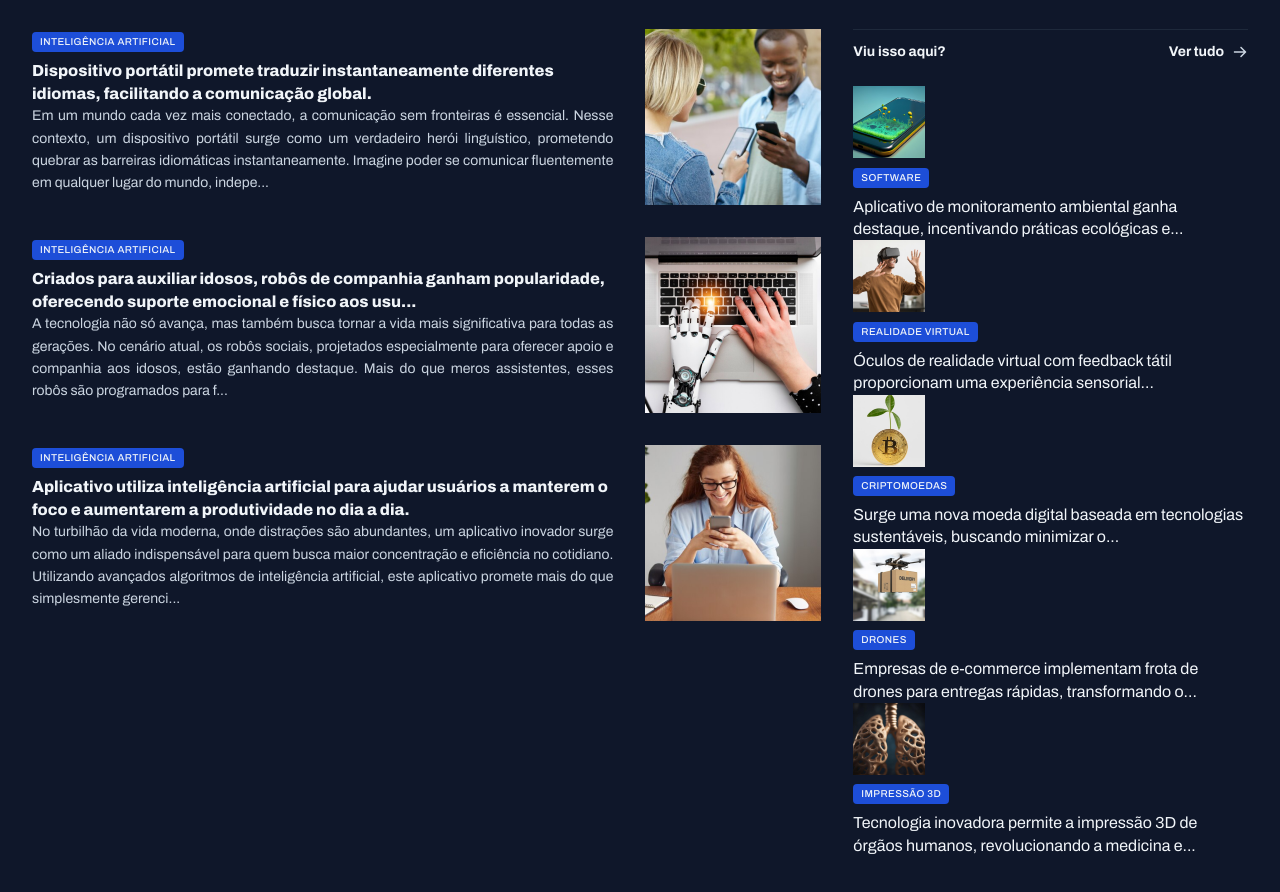
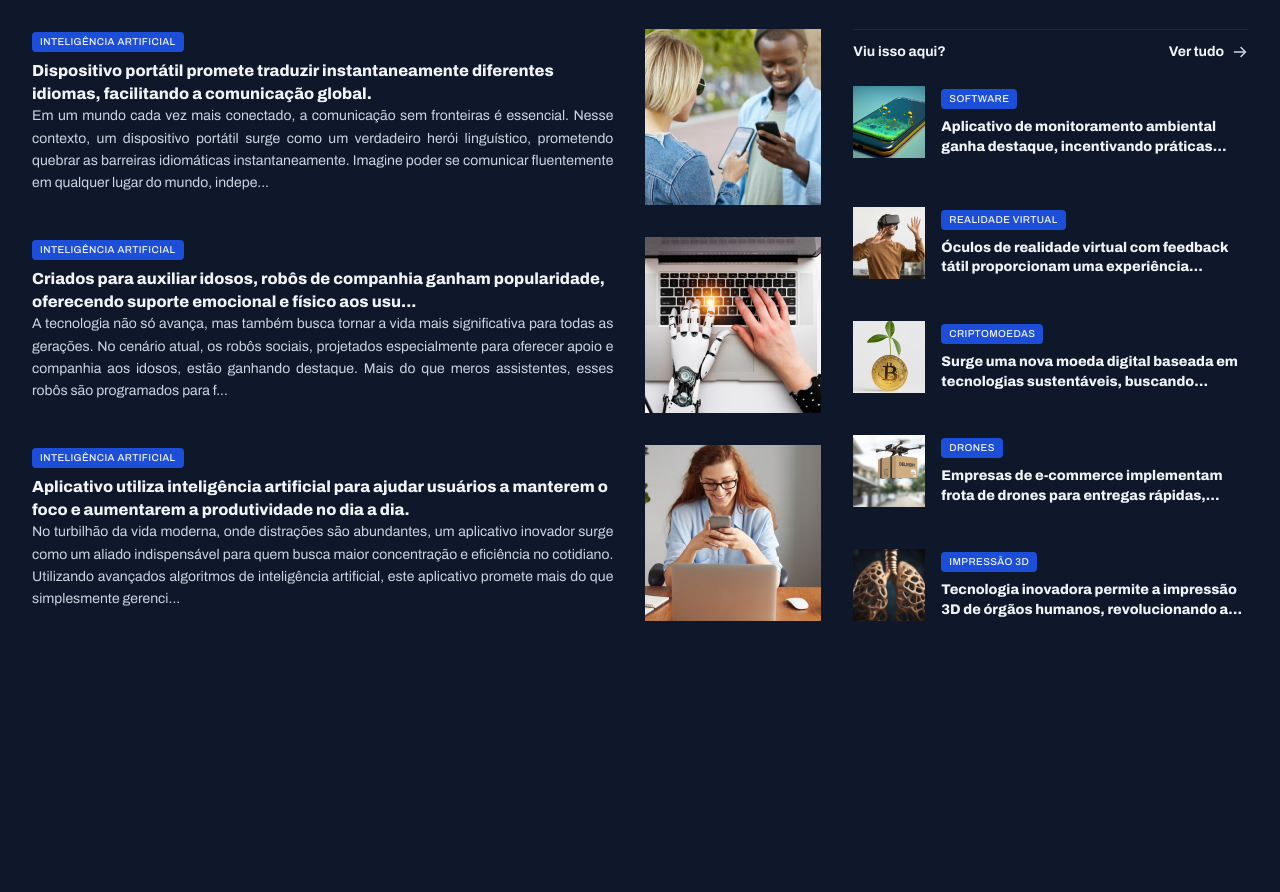
Before and after one commit to jpfreitas-dev/portal-de-noticias, a plain HTML site: page index.html in a window 1280 px wide. Shown: the part 1236-2128 px from the top of the page. After the commit the page ends 1897 px from the top, so only its background shows below. Drawn offline with Linux system fonts and the light colour scheme; a web font is replaced by a local one.

Commit message:
feat: implement aside component

```diff
--- a/index.html
+++ b/index.html
@@ -265,11 +265,9 @@
                 </h3>
               </div>
             </article>
-            <article class="grid grid-flow-col gap-16">
-              <div>
+            <article>
                 <img src="assets/images/Image 15.png"
                   alt="Óculos de realidade virtual com feedback tátil proporcionam uma experiência sensorial...">
-              </div>
 
               <div>
                 <span class="content-tag">Realidade Virtual</span>
@@ -279,10 +277,8 @@
               </div>
             </article>
             <article>
-              <div>
                 <img src="assets/images/Image 16.png"
                   alt="Surge uma nova moeda digital baseada em tecnologias sustentáveis, buscando minimizar o...">
-              </div>
 
               <div>
                 <span class="content-tag">Criptomoedas</span>
@@ -292,10 +288,8 @@
               </div>
             </article>
             <article>
-              <div>
                 <img src="assets/images/Image 17.png"
                   alt="Empresas de e-commerce implementam frota de drones para entregas rápidas, transformando o...">
-              </div>
 
               <div>
                 <span class="content-tag">Drones</span>
@@ -305,10 +299,8 @@
               </div>
             </article>
             <article>
-              <div>
                 <img src="assets/images/Image 18.png"
                   alt="Tecnologia inovadora permite a impressão 3D de órgãos humanos, revolucionando a medicina e a li...">
-              </div>
 
               <div>
                 <span class="content-tag">Impressão 3D</span>
--- a/styles/aside.css
+++ b/styles/aside.css
@@ -1,12 +1,37 @@
+aside {
+  display: flex;
+  flex-direction: column;
+  /* height: 100%; */
+  gap: var(--gap-2);
+}
+
 #ads img {
   width: 100%;
 }
 
 #more {
-  margin-top: 2rem;
+  flex: 1;
+  display: flex;
+  flex-direction: column;
+
+  & > div {
+    display: grid;
+    gap: var(--gap-1);
+
+    & article {
+      display: grid;
+      gap: var(--gap-1);
+      grid-template-columns: 1fr auto;
 
       & h3 {
-    margin-top: 8px;
+        margin-top: .5rem;
+        font: var(--h3);
+
+        display: -webkit-box;
+        -webkit-line-clamp: 2;
+        line-clamp: 3;
+        -webkit-box-orient: vertical;
+        overflow: hidden;
       }
 
       & #title {
@@ -15,14 +40,20 @@
 
       & img {
         width: 72px;
-    aspect-ratio: 1/1;
+        aspect-ratio: 1 / 1;
         object-fit: cover;
       }
     }
-
-@media (width >= 48rem) {
+  }
 }
 
+/* Desktop: Ativa o espaçamento dinâmico */
 @media (width >= 80rem) {
-
+  #more > div {
+    display: flex;
+    flex-direction: column;
+    justify-content: space-between; /* Distribui as notícias de cima a baixo */
+    flex: 1;
+    gap: 0; /* Deixa o espaço ser controlado pelo justify-content */
   }
+}
```
Lines whose indentation alone changed are shown as unchanged.
